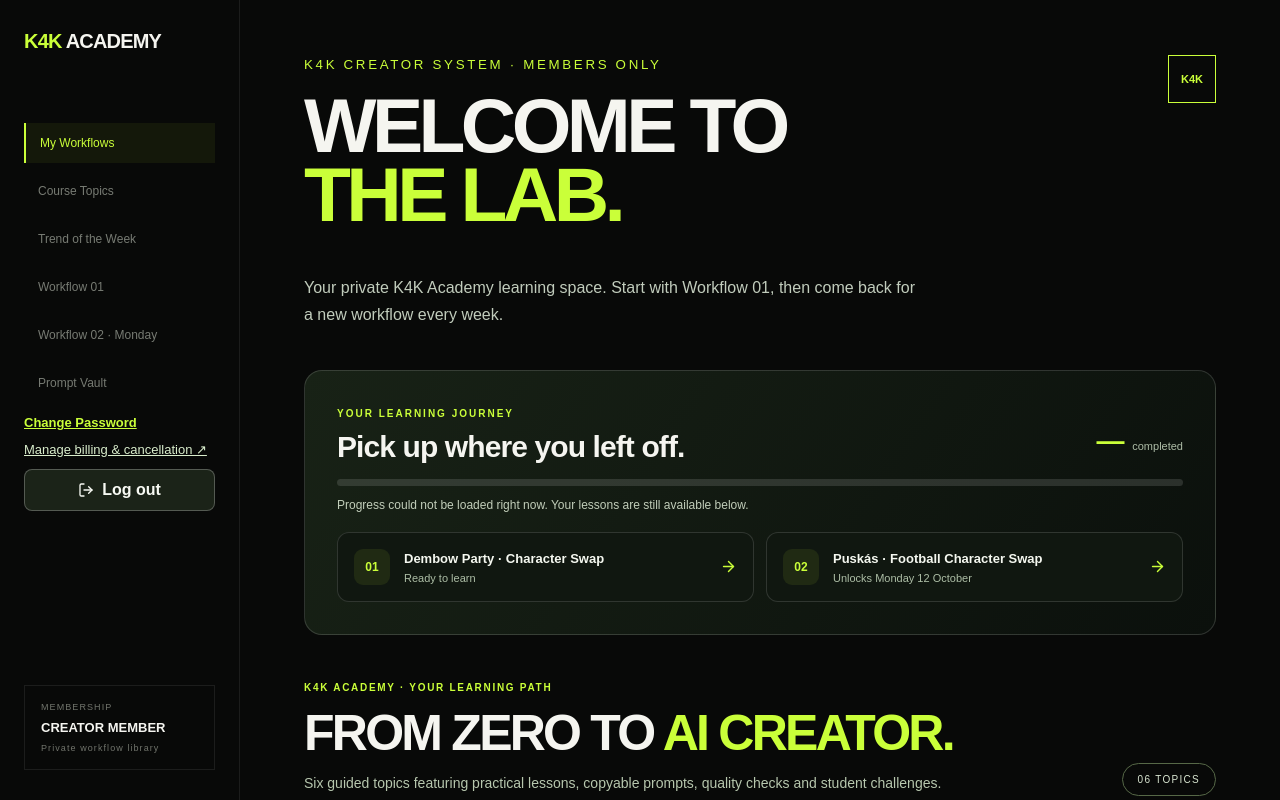
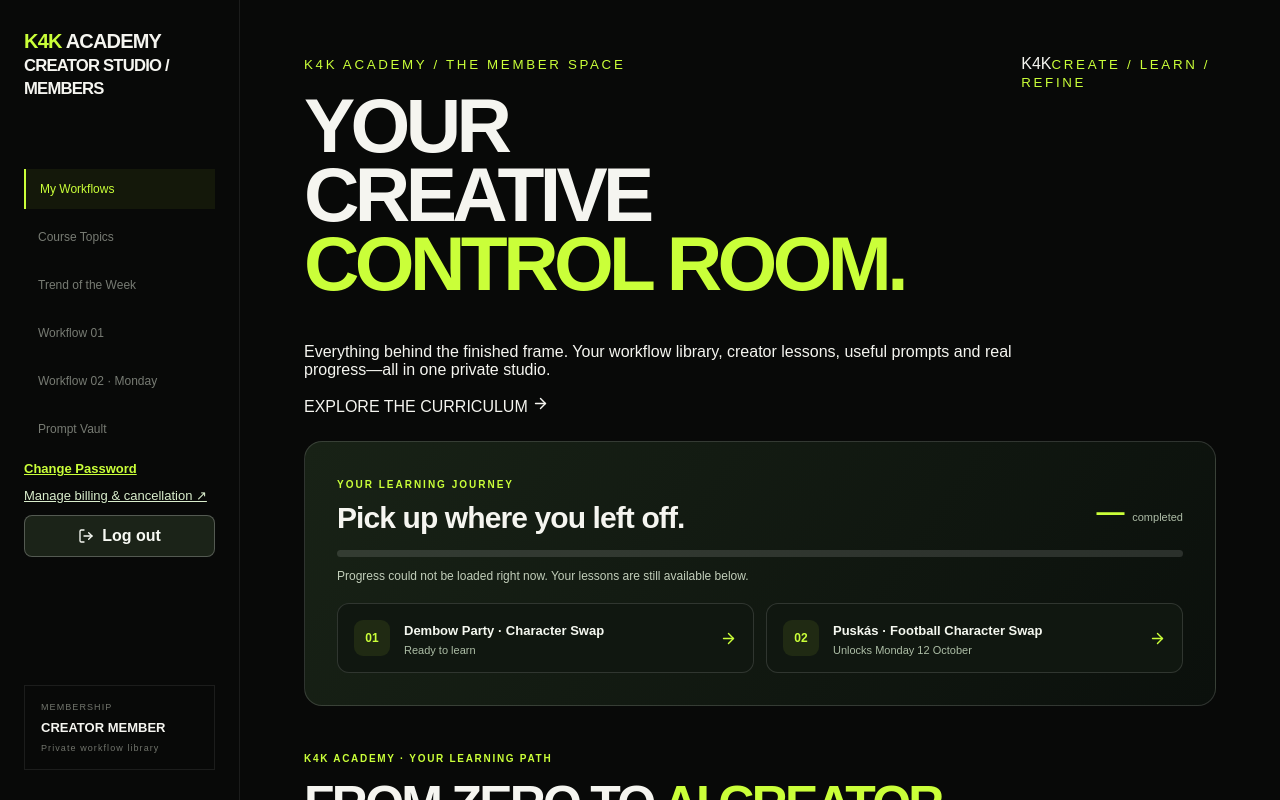
Before and after one commit to kreativestudios4k-lgtm/k4k-academy-v2, a Next.js app: page /academy in a window 1280 px wide. Shown: the top 800 px of the page. Built offline with nearby package versions, Linux system fonts and the light colour scheme; no server answers.

Commit message:
Refresh Academy member dashboard with editorial creative-control-room masthead

```diff
--- a/app/academy/page.js
+++ b/app/academy/page.js
@@ -8,9 +8,9 @@ import {ArrowRight,LockKeyhole,CalendarDays,CheckCircle2,LifeBuoy,BookOpen} from
 export const dynamic='force-dynamic';
 export default function Academy(){
  const workflowTwoAvailable=Date.now()>=new Date('2026-10-11T23:00:00.000Z').getTime();
- return <main className="dash">
+ return <main className="dash dashPremium">
   <aside>
-   <Link className="brand" href="/"><span>K4K</span> ACADEMY</Link>
+   <Link className="brand" href="/"><span>K4K</span> ACADEMY <small className="dashBrandSub">CREATOR STUDIO / MEMBERS</small></Link>
    <nav><Link className="active" href="/academy">My Workflows</Link><Link href="/academy#course-topics">Course Topics</Link><Link href="/academy/trends">Trend of the Week</Link><Link href="/academy/workflows/viral-character-swap">Workflow 01</Link><Link href="/academy/workflows/puskas-character-swap">Workflow 02 · {workflowTwoAvailable?'Available':'Monday'}</Link><Link href="/prompts">Prompt Vault</Link></nav>
    <div style={{padding:"12px 0",display:"grid",gap:12}}><Link href="/update-password" style={{color:"#caff39",fontSize:13,fontWeight:800,textDecoration:"underline"}}>Change Password</Link><a href="https://billing.stripe.com/p/login/28E7sM93ubxrfkU05WeEo00" target="_blank" rel="noopener noreferrer" style={{color:"#d9edcc",fontSize:13,textDecoration:"underline"}}>Manage billing &amp; cancellation ↗</a><LogoutButton/></div>
    <div className="member"><small>MEMBERSHIP</small><b>CREATOR MEMBER</b><span>Private workflow library</span></div>
@@ -18,7 +18,7 @@ export default function Academy(){
   <section className="dashmain">
    <div className="academyMobileNav"><Link href="/academy#course-topics">Course Topics</Link><Link href="/academy/trends">Weekly Trend</Link><Link href="/academy/workflows/viral-character-swap">Workflow 01</Link><Link href="/academy/workflows/puskas-character-swap">Workflow 02</Link><Link href="/prompts">Prompts</Link><Link href="/update-password">Password</Link></div>
    <GooglePasswordReminder/>
-   <header><div><small>K4K CREATOR SYSTEM · MEMBERS ONLY</small><h1>WELCOME TO<br/><i>THE LAB.</i></h1><p style={{color:"#c1ccbc",maxWidth:620,lineHeight:1.7,marginTop:15}}>Your private K4K Academy learning space. Start with Workflow 01, then come back for a new workflow every week.</p></div><div className="avatar">K4K</div></header>
+   <header className="dashEditorialHero"><div><small><span className="dashStatusDot"/> K4K ACADEMY / THE MEMBER SPACE</small><h1>YOUR<br/>CREATIVE<br/><i>CONTROL ROOM.</i></h1><p>Everything behind the finished frame. Your workflow library, creator lessons, useful prompts and real progress—all in one private studio.</p><a href="#course-topics" className="dashEditorialJump">EXPLORE THE CURRICULUM <ArrowRight size={17}/></a></div><div className="dashEditorialIndex" aria-hidden="true"><span>K4K</span><small>CREATE / LEARN / REFINE</small></div></header>
    <LearningProgress workflowTwoAvailable={workflowTwoAvailable}/>
 
    <section id="course-topics" className="academyCourseSection">
```
